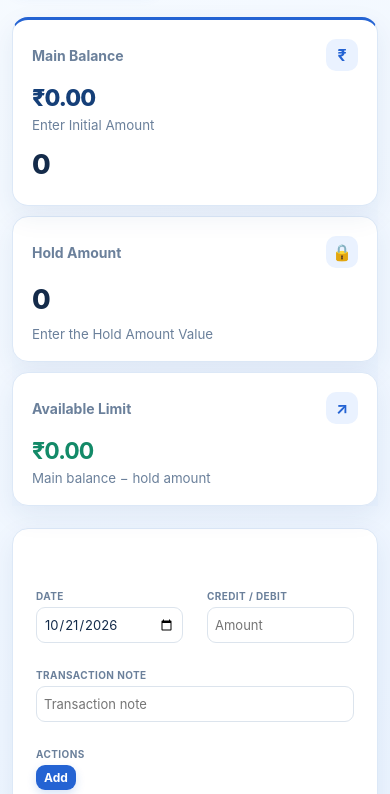
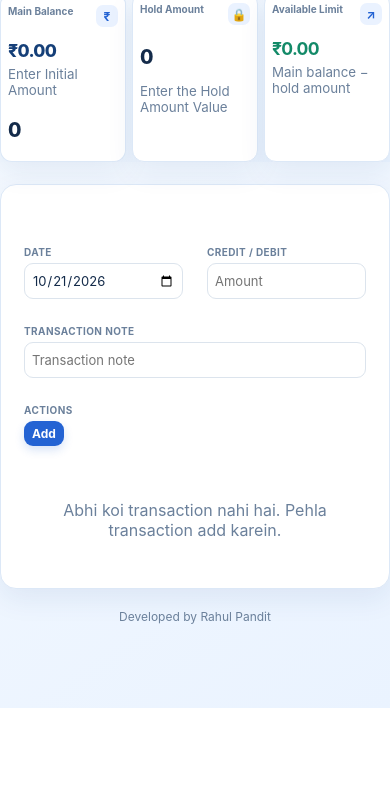
Before and after one commit to Bunny19y/DC-Drive, a plain HTML site: page index.html in a window 390 px wide. Shown: the part 136-930 px from the top of the page. After the commit the page ends 844 px from the top, so only its background shows below. Drawn offline with Linux system fonts and the light colour scheme.

Commit message:
Adjust layout and styling for responsive design

```diff
--- a/index.html
+++ b/index.html
@@ -16,9 +16,11 @@
       --bg: #edf5ff;
     }
     * { box-sizing: border-box; }
+    html, body { width: 100%; }
     body {
       margin: 0;
       min-height: 100vh;
+      overflow-x: hidden;
       padding: 36px 18px;
       background: linear-gradient(145deg, #f7fbff 0%, #eaf3ff 100%);
       color: var(--ink);
@@ -92,16 +94,24 @@
     @media (max-width: 760px) {
       header { gap: 10px; }
       .live-clock { font-size: 11px; padding: 8px; }
-      .summary { position: static; grid-template-columns: 1fr; gap: 10px; padding: 0; }
-      .summary .card:first-child { position: sticky; top: 0; z-index: 10; background: #fff; }
+      .summary { position: static; grid-template-columns: repeat(3, minmax(0, 1fr)); gap: 8px; padding: 0; }
+      .summary .card:first-child { position: static; }
       .card { min-height: 0; }
       form { grid-template-columns: 1fr 1fr; }
       form .field-type { grid-column: 1 / -1; }
       form button { grid-column: 1 / -1; }
     }
     @media (max-width: 600px) {
-      .table-wrap { overflow-x: visible; }
-      table, tbody { display: block; width: 100%; }
+      body { padding: 0; }
+      .app { width: min(100%, 420px); min-width: 0; min-height: 100vh; min-height: 100svh; margin: 0 auto; }
+      .summary { grid-template-columns: repeat(3, minmax(0, 1fr)); gap: 6px; }
+      .card { min-width: 0; padding: 10px 7px; border-radius: 12px; }
+      .card-label { align-items: flex-start; gap: 3px; font-size: 10px; }
+      .badge { width: 22px; height: 22px; flex: 0 0 22px; border-radius: 7px; font-size: 12px; }
+      .hold-input { font-size: clamp(15px, 5vw, 21px); }
+      .amount { overflow-wrap: anywhere; font-size: clamp(14px, 4.5vw, 20px); }
+      .table-wrap { width: 100%; overflow-x: hidden; }
+      table, tbody { display: block; width: 100%; min-width: 0; }
       thead { display: none; }
       tbody tr {
         display: grid;
@@ -127,7 +137,7 @@
       .action-buttons { flex-wrap: wrap; }
     }
     @media (max-width: 430px) {
-      body { padding: 25px 12px; }
+      body { padding: 0; }
       header { flex-wrap: wrap; }
       .live-clock { margin-top: 0; }
       .panel { padding: 16px 12px; }
```
